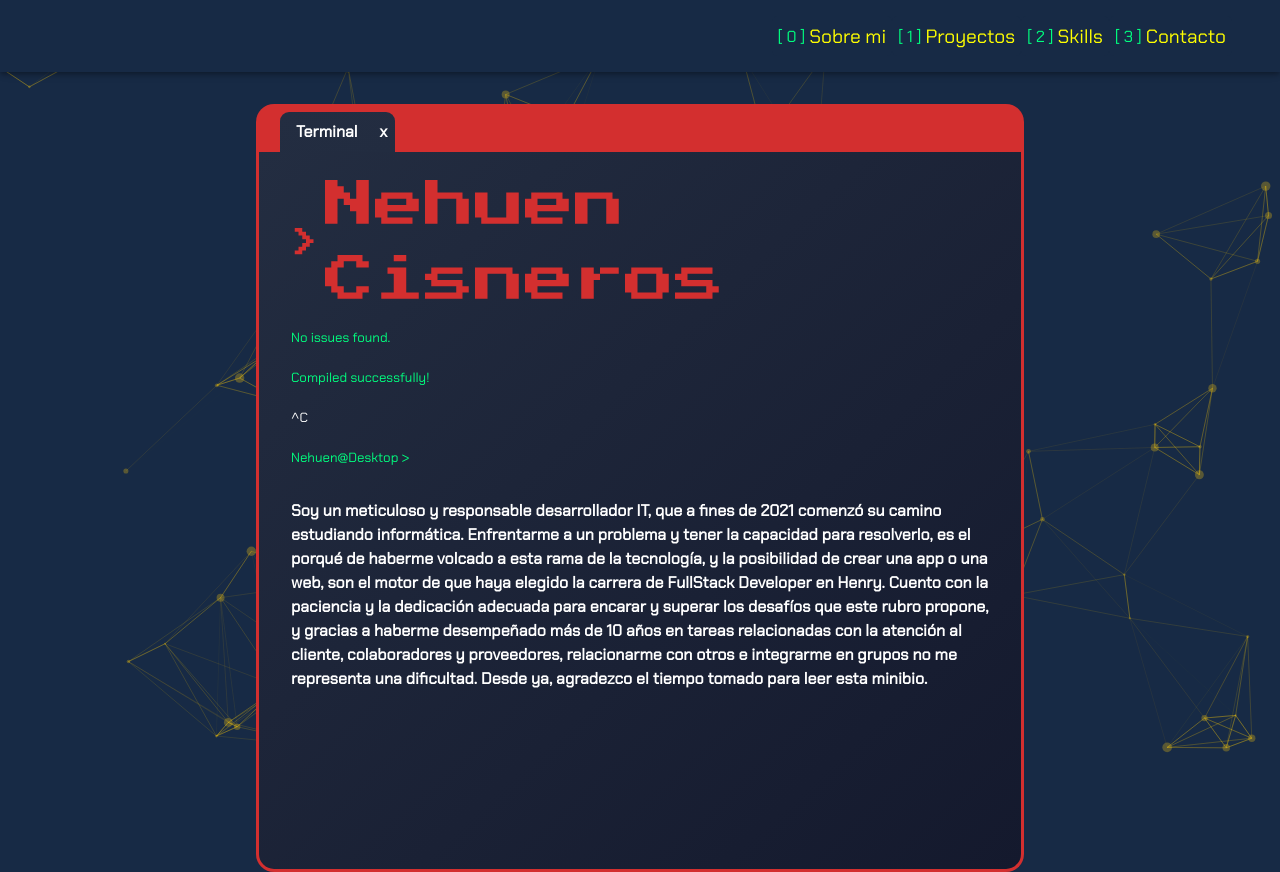
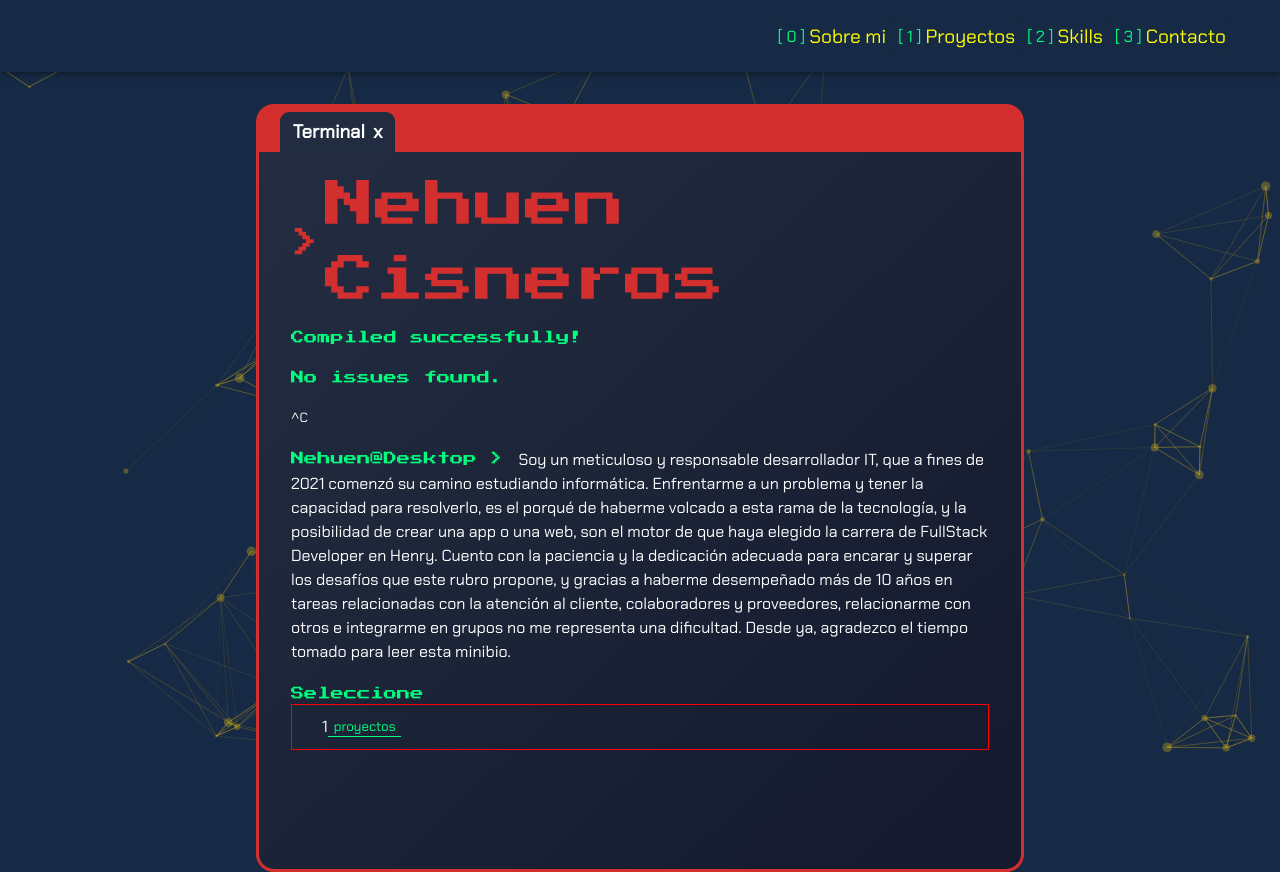
Before and after one commit to nehuencisneros/porfolio-nehuen-cisneros, a React (Create React App) app: page / in a window 1280 px wide. Built offline with nearby package versions, Linux system fonts and the light colour scheme; a web font is replaced by a local one.

Commit message:
inline de la terminal y  botones

```diff
--- a/src/components/Terminal/Terminal.module.css
+++ b/src/components/Terminal/Terminal.module.css
@@ -29,8 +29,8 @@
    font-family: Chakra Petch;
    justify-content: space-between;
    align-items:center;
-   padding-left: 1rem;
-   padding-right: 0.5rem;
+   padding-left: 0.8rem;
+   padding-right: 0.8rem;
 }
 
 .cajaTerminal{
@@ -60,7 +60,7 @@
 }
 
 .compiled{
-   font-family: "Chakra Petch";
+   font-family: "Press Start 2P";
    font-weight: 300;
    margin: 10px 0px;
    color: #00ff7f;
@@ -72,46 +72,23 @@
    margin: 10px 0px;
 }
 
-.line1 {
-	position: relative;
-	float: left;
-	color: #fff;
-   animation: typewritter 8s steps(25) ease-in-out;
-   animation-delay: -8s;
+.commandLine{
+   font-family: "Press Start 2P";
+   font-weight: 100;
+   margin: 10px 2px 0px 0px ;
+   color: #00ff7f;
+   display:inline;
 }
 
-.terminal-text {
-   color: #fff;
-   max-width: fit-content;
+h4{
+   margin: 10px 0px;
+   font-family: "Chakra Petch";
+   font-weight: 100;
 }
 
-@keyframes typewritter {
-   0% {
-      width: 0;
-      height: 0;
-      visibility: hidden;
-   }
-   20% {
-      width: 0;
-      height: 0;
-      visibility: hidden;
-   }
-   25% {
-      width: 25%;
-      height: 1em;
-      visibility: hidden;
-   }
-   30% {
-      width: 50%;
-      height: 1em;
-      visibility: hidden;
-   }
-   50% {
-      width: 75%;
-      height: 1em;
-   }
-   100% {
-      width: 100%;
-      height: 1em;
-   }
+.selects{
+   height: auto;
+   width: 100%;
+   border: solid 1px red;
+   padding-left: 30px;
 }
--- a/src/components/Terminal/Terminal.tsx
+++ b/src/components/Terminal/Terminal.tsx
@@ -1,6 +1,6 @@
 import React from "react";
 import style from "./Terminal.module.css";
-import "./Terminal.module.css"
+import { SelectButton } from "../../styled/Selects/Select";
 
 export const Terminal: React.FC<{}> = () => {
 
@@ -10,8 +10,8 @@ export const Terminal: React.FC<{}> = () => {
             <div className={style.divTerminalContainer}>
                <div className={style.pestanaContainer}>
                   <div className={style.pestana}>
-                     <h4>Terminal</h4>
-                     <h4>x</h4>
+                     <h3>Terminal</h3>
+                     <h3>x</h3>
                   </div>
                </div>
                <div className={style.cajaTerminal}>
@@ -21,17 +21,20 @@ export const Terminal: React.FC<{}> = () => {
                      <h1 className={style.name}>Nehuen Cisneros</h1>
                   </div>
                   <div style={{ display: "flex", flexDirection: "column", alignItems: "start", paddingInline: "2rem" }}>
+                     <h5 className={style.compiled}>Compiled successfully!</h5>
                      <h5 className={style.compiled}>No issues found.</h5>
-                     <h5 className={style.compiled}>Compiled successfully!</h5>
                      <h5 className={style.corte}>^C</h5>
-                     <h5 className={style.compiled}>Nehuen@Desktop {'> '}</h5>
-                     <h4 className=" line1 terminal-text">Soy un meticuloso y responsable desarrollador IT, que a fines de 2021 comenzó su camino estudiando informática.
+                     <h4><h5 className={style.commandLine}>Nehuen@Desktop {'> '}</h5>Soy un meticuloso y responsable desarrollador IT, que a fines de 2021 comenzó su camino estudiando informática.
                         Enfrentarme a un problema y tener la capacidad para resolverlo, es el porqué de haberme volcado a esta rama de la tecnología, y
                         la posibilidad de crear una app o una web, son el motor de que haya elegido la carrera de FullStack Developer en Henry.
                         Cuento con la paciencia y la dedicación adecuada para encarar y superar los desafíos que este rubro propone, y gracias a
                         haberme desempeñado más de 10 años en tareas relacionadas con la atención al cliente, colaboradores y proveedores,
                         relacionarme con otros e integrarme en grupos no me representa una dificultad. Desde ya, agradezco el tiempo tomado para leer esta minibio.
                      </h4>
+                     <h5 className={style.commandLine}>Seleccione</h5>
+                     <div className={style.selects}>
+                        <SelectButton name={"proyectos"} number={"1"}/>
+                     </div>
                   </div>
                </div>
             </div>
--- /dev/null
+++ b/src/styled/Selects/Select.module.css
@@ -0,0 +1,8 @@
+.button{
+   border-style: none;
+   background-color: transparent;
+   font-family: "Chakra Petch";
+   color: #00ff7f;
+   border-bottom: solid 1px #00ff7f;
+   height: fit-content;
+}
--- /dev/null
+++ b/src/styled/Selects/Select.tsx
@@ -0,0 +1,21 @@
+import React from "react";
+import style from "./Select.module.css"
+
+type ButtonSelectProps = {
+   name: string,
+   number: string
+}
+
+export const SelectButton: React.FC<ButtonSelectProps> = ({name, number}) => {
+
+   return(
+      <div style={{display: "flex", alignItems: "center"}}>
+         <h4>
+            {number}
+         </h4>
+         <button className={style.button}>
+            {name}
+         </button>
+      </div>
+   )
+}
```
